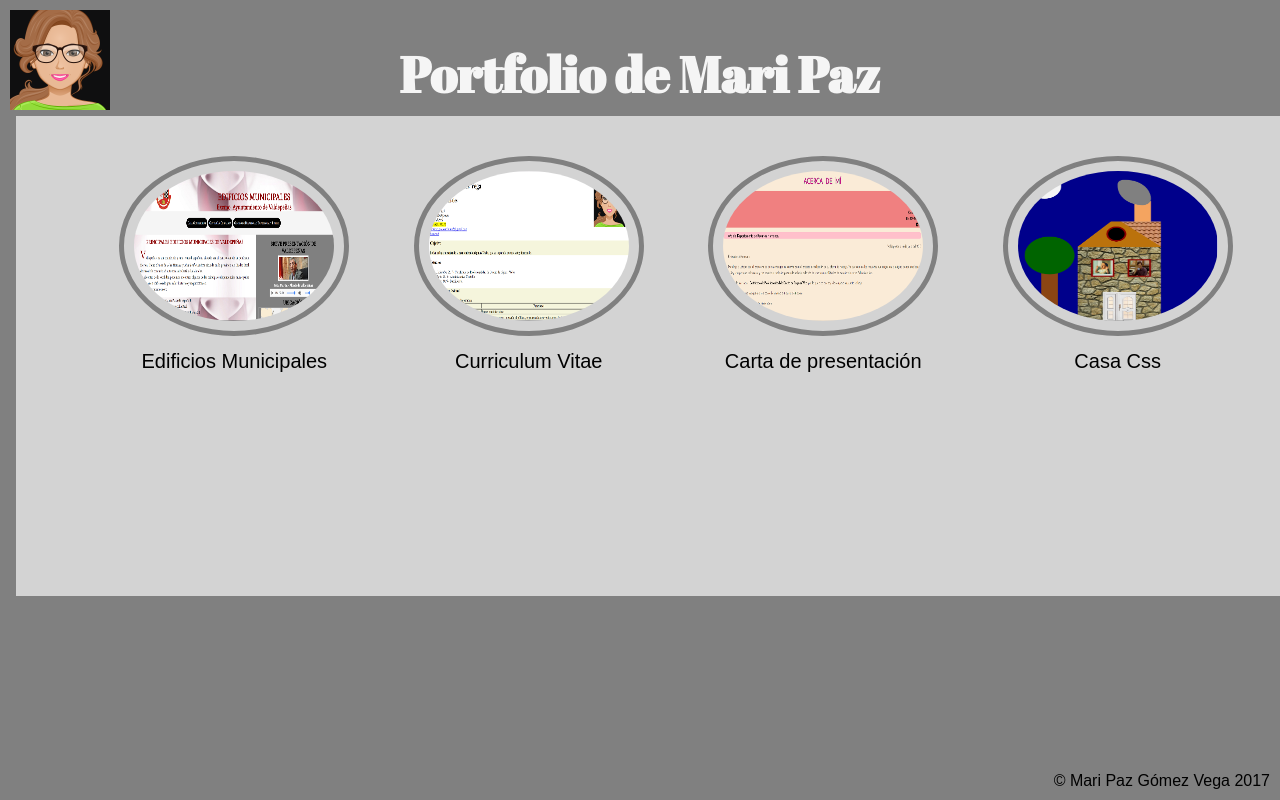
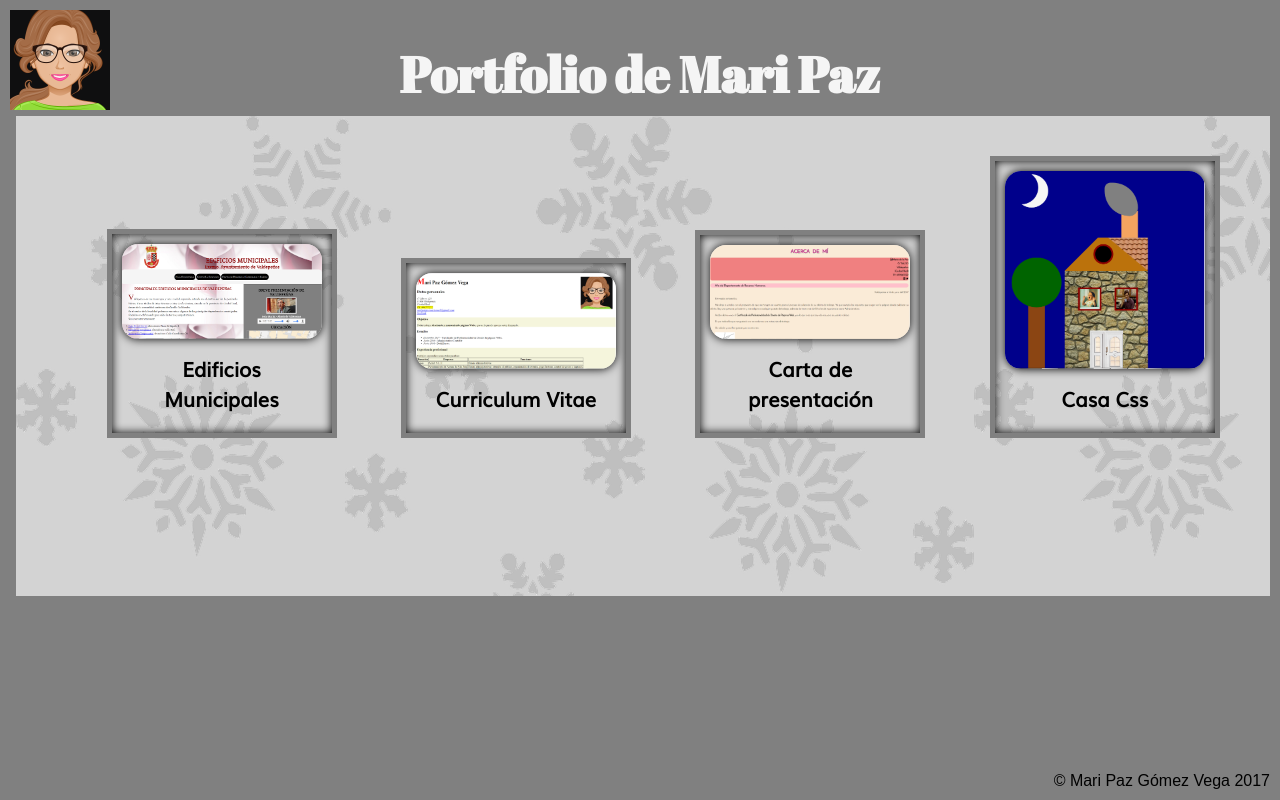
Before and after one commit to maripazgv/maripazgv.github.io, a plain HTML site: page index.html in a window 1280 px wide. Drawn offline with Linux system fonts and the light colour scheme.

Commit message:
Portfolio corregido

```diff
--- a/css/style.css
+++ b/css/style.css
@@ -6,11 +6,17 @@
     font-family:Abril;
     src: url(../fonts/Abril.otf);
 }
+@font-face{
+    font-family:Muli;
+    src: url(../fonts/Muli.ttf);
+}
 
 body{
     background-color: grey;
     font-size: 100%;
     font-family: sans-serif;
+
+
 }
 .titulo img{
     margin: 10px;
@@ -33,13 +39,12 @@ nav{
     top:100px;
     background-color: lightgrey;
     color:black;
-    width: 100%;
+    width: 98%;
     min-height:60%;
     font-family: sans-serif;
     margin: 1em;
     text-align: center;
-
-
+    background-image: url(../img/fondoflor.png);
 }
 nav li{
 
@@ -47,34 +52,43 @@ nav li{
     margin-top: 10px;
     padding: 20px;
 
+}
 
+
+figcaption{
+    font-size: 20px;
+    padding: 10px;
+    font-family: "Muli", sans-serif;
+    font-weight: bold;
 
 }
 
- nav li figcaption:hover{
-        background-color: #333;
-     color: whitesmoke;
-
-  }
-figcaption{
-    font-size: 20px;
-    padding: 10px;
-
-}
-.galeria{
-    margin: 10px;
-
-}
 
 a{
     color: black;
     text-decoration: none;
 }
- .galeria img{
+
+
+figure{
+
     border: solid 5px grey;
     padding: 10px;
-    border-radius: 50%;
+    width: 200px;
+    margin: 10px;
+    box-shadow: inset 0 0 10px;
 
+}
+figure img{
+    overflow: hidden;
+    width: 200px;
+    border-radius: 1em;
+    box-shadow: 0 0 10px;
+
+}
+figure:hover a, figure:hover{
+    background-color: #333;
+    color: white;
 }
 footer{
 
@@ -82,5 +96,6 @@ footer{
     position: fixed;
     bottom: 0;
     right: 0;
+    font-family:
 
 }
--- a/index.html
+++ b/index.html
@@ -19,19 +19,19 @@
             <ul>
 
             <li>
-            <figure class="galeria">
-            <a href="https://maripazgv.github.io/edificiosmunicipales/"><img src="img/edificiosmunicipales.png" width="200px" height="150px" alt="Edificios Municipales"><figcaption>Edificios Municipales</figcaption> </a>
+            <figure>
+            <a href="https://maripazgv.github.io/edificiosmunicipales/"><img src="img/-edificiosmunicipales.png" alt="Edificios Municipales"><figcaption>Edificios Municipales</figcaption> </a>
             </figure>
             </li>
 
-            <li><figure class="galeria"><a href="https://maripazgv.github.io/curriculum/"><img src="img/curriculum.png" width="200px" height="150px" alt="Curriculum Vitae"><figcaption>Curriculum Vitae</figcaption></a>
+            <li><figure><a href="https://maripazgv.github.io/curriculum/"><img src="img/curriculum.png"  alt="Curriculum Vitae"><figcaption>Curriculum Vitae</figcaption></a>
             </figure>
             </li>
 
-            <li><figure class="galeria"><a href=https://maripazgv.github.io/acercademi><img src="img/cartapresentacion.png" width="200px" height="150px"  alt="Carta de presentación"><figcaption>Carta de presentación</figcaption></a></figure>
+            <li><figure><a href=https://maripazgv.github.io/acercademi><img src="img/cartapresentacion.png"   alt="Carta de presentación"><figcaption>Carta de presentación</figcaption></a></figure>
             </li>
 
-                <li><figure class="galeria"><a href=https://maripazgv.github.io/casacss><img src="img/casacss.png" width="200px" height="150px"  alt="Casa"><figcaption>Casa Css</figcaption></a></figure>
+                <li><figure><a href=https://maripazgv.github.io/casacss><img src="img/casacss.png"  alt="Casa"><figcaption>Casa Css</figcaption></a></figure>
                 </li>
 
             </ul>
```
Also changed, not shown: fonts/Muli.ttf (added), img/-edificiosmunicipales.png (added), img/edificiosmunicipales.png (deleted), img/fondo.png (added), img/fondoflor.png (added), 4 other files.
